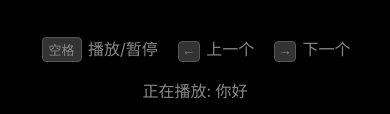
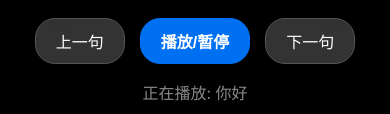
Before and after one commit to qweaa21dasdasd/thai-100, a plain HTML site: page index.html in a window 390 px wide. Shown: the part 451-565 px from the top of the page. Drawn offline with Linux system fonts and the light colour scheme.

Commit message:
Add mobile controls

```diff
--- a/index.html
+++ b/index.html
@@ -55,6 +55,49 @@
             margin: 0 2px;
             border: 1px solid #555;
         }
+
+        /* Mobile controls */
+        .mobile-controls {
+            display: flex;
+            gap: 15px;
+            justify-content: center;
+            margin-bottom: 10px;
+        }
+        .control-btn {
+            background: #333;
+            color: #fff;
+            border: 1px solid #555;
+            padding: 10px 20px;
+            border-radius: 20px;
+            font-size: 16px;
+            cursor: pointer;
+            touch-action: manipulation;
+        }
+        .control-btn:active {
+            background: #555;
+        }
+        .main-btn {
+            background: #0070f3;
+            border-color: #0070f3;
+            font-weight: bold;
+        }
+        .main-btn:active {
+            background: #0051a2;
+        }
+
+        /* Responsive visibility */
+        .desktop-hint {
+            display: none;
+        }
+
+        @media (min-width: 768px) {
+            .mobile-controls {
+                display: none;
+            }
+            .desktop-hint {
+                display: block;
+            }
+        }
     </style>
 </head>
 <body>
@@ -65,7 +108,12 @@
 </div>
 
 <div id="controls-hint">
-    <p><span class="key">空格</span> 播放/暂停 &nbsp;&nbsp; <span class="key">←</span> 上一个 &nbsp;&nbsp; <span class="key">→</span> 下一个</p>
+    <p class="desktop-hint"><span class="key">空格</span> 播放/暂停 &nbsp;&nbsp; <span class="key">←</span> 上一个 &nbsp;&nbsp; <span class="key">→</span> 下一个</p>
+    <div class="mobile-controls">
+        <button class="control-btn" onclick="prevVideo()">上一句</button>
+        <button class="control-btn main-btn" onclick="togglePlay()">播放/暂停</button>
+        <button class="control-btn" onclick="nextVideo()">下一句</button>
+    </div>
     <p id="status-msg">准备就绪</p>
 </div>
 
```
